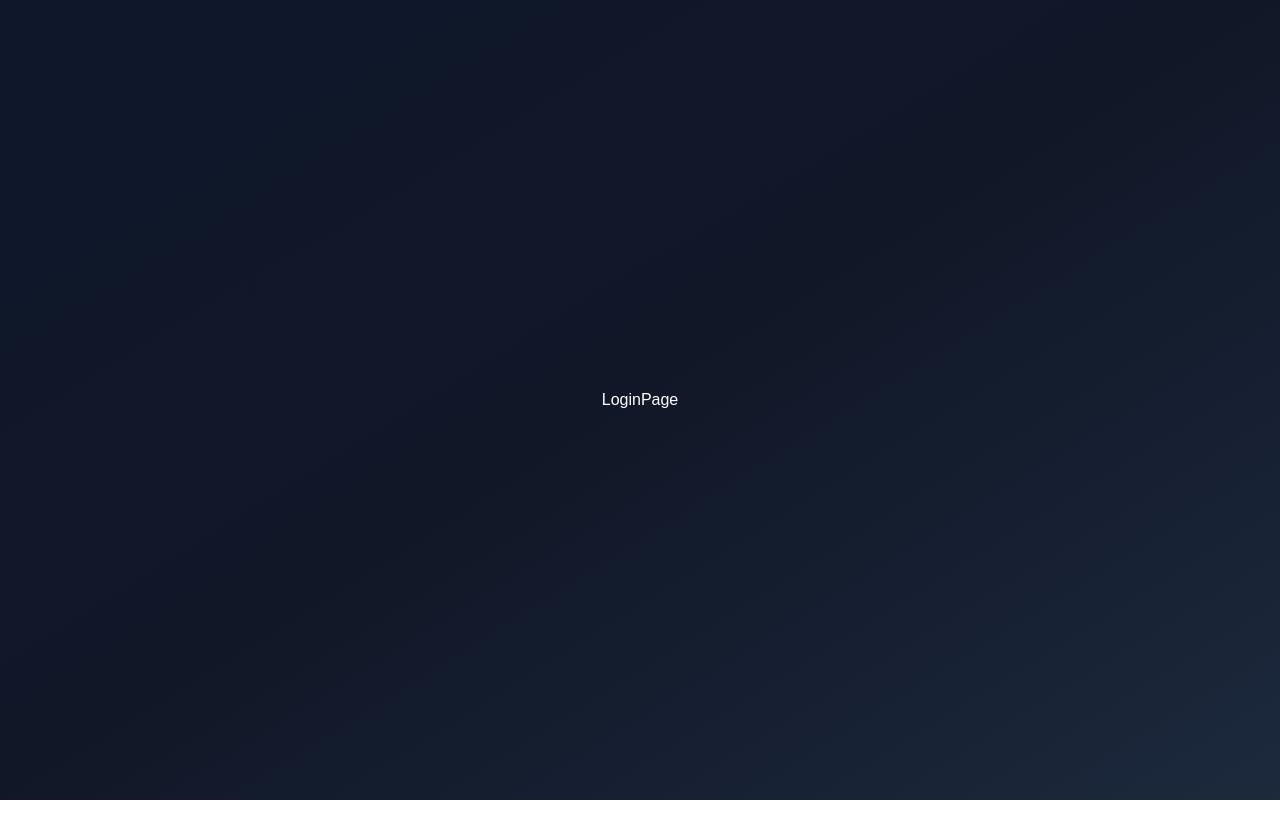
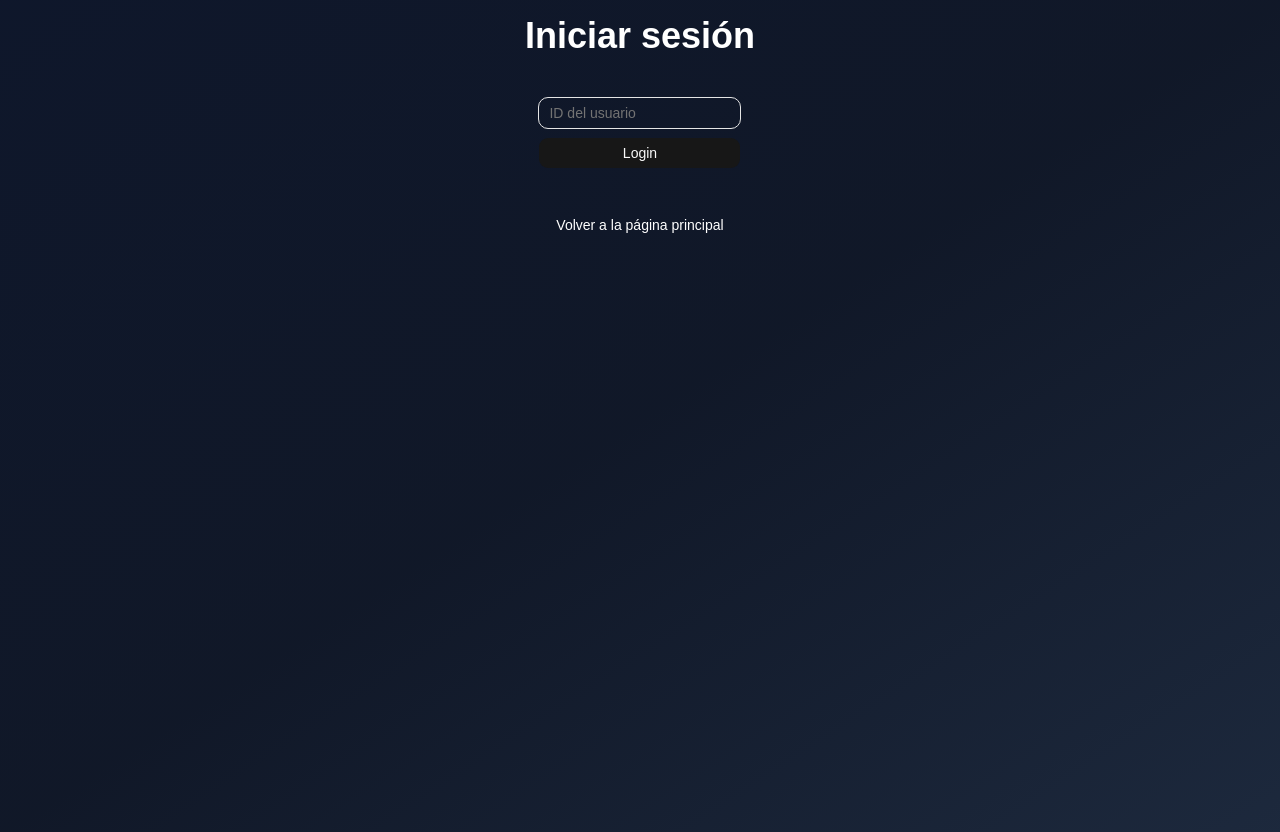
Before and after one commit to Ahtnezev/hooks-app, a React (Vite) app: page /login in a window 1280 px wide. Before the commit the page ends 800 px from the top, so only its background shows below. Built offline with nearby package versions, Linux system fonts and the light colour scheme.

Commit message:
[U] settings for pages

```diff
--- a/src/09-useContext/pages/about/AboutPage.tsx
+++ b/src/09-useContext/pages/about/AboutPage.tsx
@@ -1,6 +1,15 @@
+import { Link } from "react-router"
 
 export const AboutPage = () => {
   return (
-    <div>AboutPage</div>
+    <div className="flex flex-col items-center justify-center min-h-screen">
+        <h1 className="text-4xl font-bold">Página sobre mí</h1>
+        <hr />
+
+        <div className="flex flex-col gap-2">
+            <Link to="/profile" className="hover:text-blue-500 underline text-2xl">Perfil</Link>
+            <Link to="/login" className="hover:text-blue-500 underline text-2xl">Iniciar sesión</Link>
+        </div>
+    </div>
   )
 }
--- a/src/09-useContext/pages/auth/LoginPage.tsx
+++ b/src/09-useContext/pages/auth/LoginPage.tsx
@@ -1,6 +1,24 @@
+import { Button } from "@/components/ui/button"
+import { Input } from "@/components/ui/input"
+import { Link } from "react-router"
 
 export const LoginPage = () => {
   return (
-    <div>LoginPage</div>
+    <div className="flex flex-col items-center min-h-screen">
+        <h1 className="text-4xl font-bold">Iniciar sesión</h1>
+        <hr />
+
+        <form className="flex flex-col gap-2 my-10">
+            <Input
+                type="number"
+                placeholder="ID del usuario"
+            />
+
+            <Button type="submit">Login</Button>
+        </form>
+        <Link to="/">
+            <Button variant="ghost">Volver a la página principal</Button>
+        </Link>
+    </div>
   )
 }
--- a/src/09-useContext/pages/profile/ProfilePage.tsx
+++ b/src/09-useContext/pages/profile/ProfilePage.tsx
@@ -1,5 +1,15 @@
+import { Button } from "@/components/ui/button"
+
+
 export const ProfilePage = () => {
-  return (
-    <div>ProfilePage</div>
-  )
+    return (
+        <div className="flex flex-col items-center justify-center min-h-screen">
+            <h1 className="text-4xl">Perfil del usuario</h1>
+            <hr />
+
+            <pre className="my-4"> {JSON.stringify({}, null, 2)} </pre>
+            <Button variant='destructive'>Salir</Button>
+        </div>
+    )
+
 }
--- a/src/components/ui/button.tsx
+++ b/src/components/ui/button.tsx
@@ -5,7 +5,7 @@
 import { cn } from "@/lib/utils"
 
 const buttonVariants = cva(
-  "group/button inline-flex shrink-0 items-center justify-center rounded-lg border border-transparent bg-clip-padding text-sm font-medium whitespace-nowrap transition-all outline-none select-none focus-visible:border-ring focus-visible:ring-3 focus-visible:ring-ring/50 active:not-aria-[haspopup]:translate-y-px disabled:pointer-events-none disabled:opacity-50 aria-invalid:border-destructive aria-invalid:ring-3 aria-invalid:ring-destructive/20 dark:aria-invalid:border-destructive/50 dark:aria-invalid:ring-destructive/40 [&_svg]:pointer-events-none [&_svg]:shrink-0 [&_svg:not([class*='size-'])]:size-4",
+  "group/button cursor-pointer inline-flex shrink-0 items-center justify-center rounded-lg border border-transparent bg-clip-padding text-sm font-medium whitespace-nowrap transition-all outline-none select-none focus-visible:border-ring focus-visible:ring-3 focus-visible:ring-ring/50 active:not-aria-[haspopup]:translate-y-px disabled:pointer-events-none disabled:opacity-50 aria-invalid:border-destructive aria-invalid:ring-3 aria-invalid:ring-destructive/20 dark:aria-invalid:border-destructive/50 dark:aria-invalid:ring-destructive/40 [&_svg]:pointer-events-none [&_svg]:shrink-0 [&_svg:not([class*='size-'])]:size-4",
   {
     variants: {
       variant: {
```
